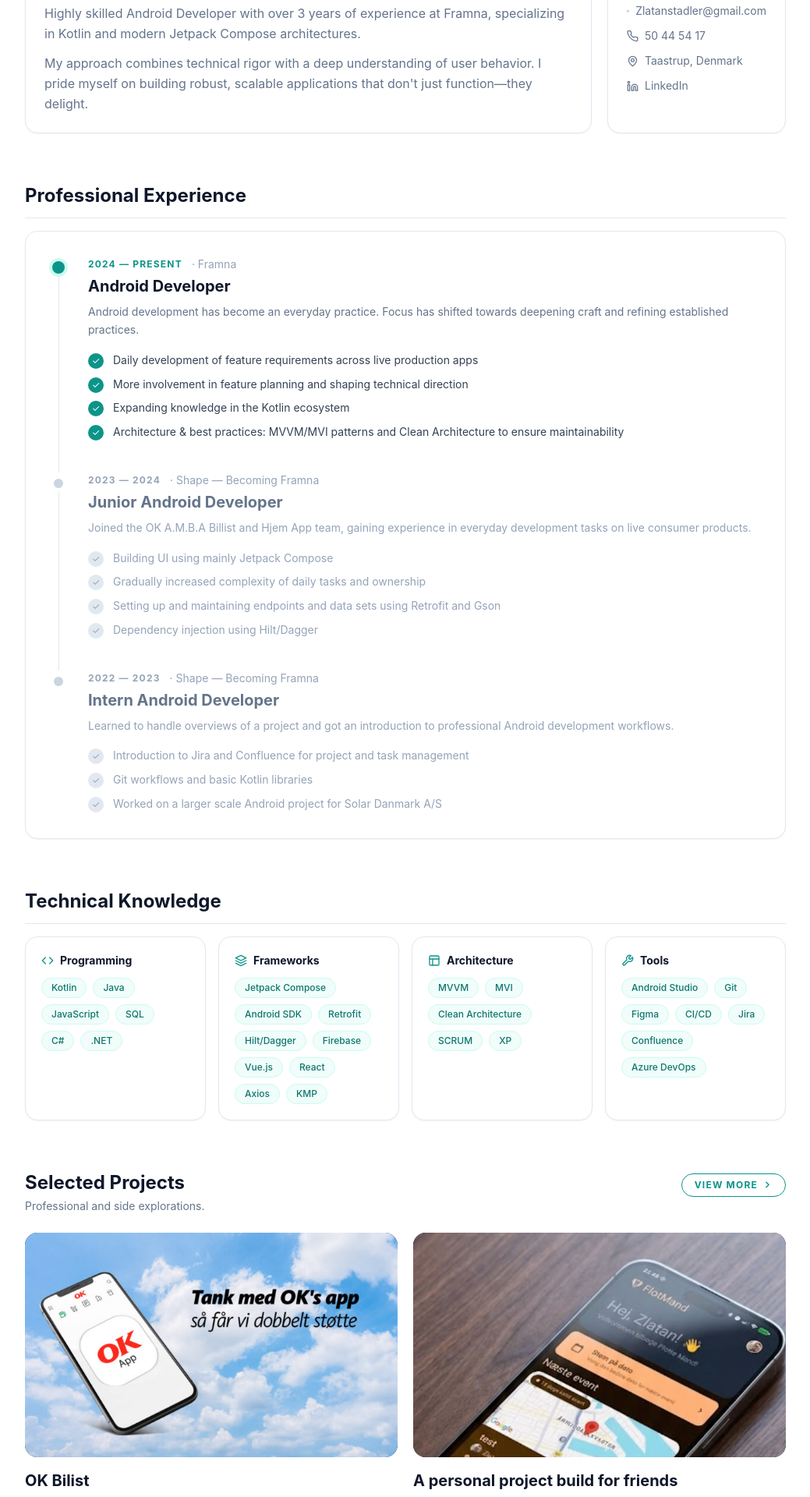
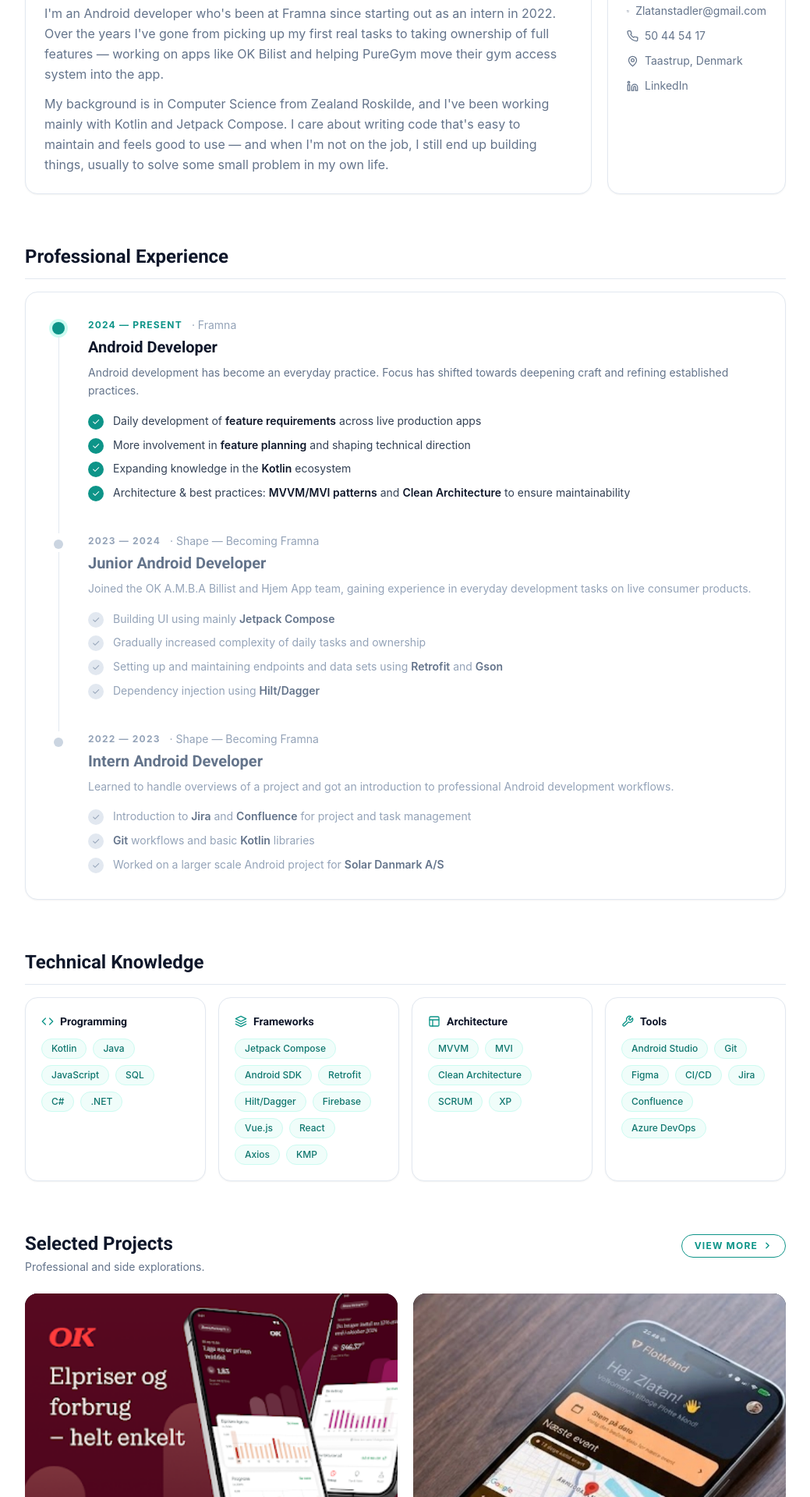
Before and after one commit to Zlatans3/zlatan-cv, a React (Vite) app: page / in a window 1280 px wide. Shown: the part 760-2680 px from the top of the page at 78% size, without its empty margins (120-1159 px from the left). Built offline with nearby package versions, Linux system fonts and the light colour scheme.

Commit message:
changing texts, add ok home article and bold text on keywords in the Professional Experience section

```diff
--- a/index.html
+++ b/index.html
@@ -4,6 +4,9 @@
     <meta charset="UTF-8" />
     <meta name="viewport" content="width=device-width, initial-scale=1.0" />
     <link rel="icon" type="image/x-icon" href="/assets/favicon.ico" />
+    <link rel="preconnect" href="https://fonts.googleapis.com" />
+    <link rel="preconnect" href="https://fonts.gstatic.com" crossorigin />
+    <link href="https://fonts.googleapis.com/css2?family=Roboto:wght@400;500;700;900&display=swap" rel="stylesheet" />
     <title>Zlatan Stadler - CV</title>
   </head>
   <body>
--- a/src/components/About.jsx
+++ b/src/components/About.jsx
@@ -8,10 +8,10 @@ export default function About() {
           <div className="bg-white border border-slate-200 rounded-2xl p-6 shadow-sm h-full">
             <h2 className="text-2xl font-bold text-slate-900 mb-4">About Me</h2>
             <p className="text-slate-500 leading-relaxed mb-3">
-              Highly skilled Android Developer with over 3 years of experience at Framna, specializing in Kotlin and modern Jetpack Compose architectures.
+              I'm an Android developer who's been at Framna since starting out as an intern in 2022. Over the years I've gone from picking up my first real tasks to taking ownership of full features — working on apps like OK Bilist and helping PureGym move their gym access system into the app.
             </p>
             <p className="text-slate-500 leading-relaxed">
-              My approach combines technical rigor with a deep understanding of user behavior. I pride myself on building robust, scalable applications that don't just function—they delight.
+              My background is in Computer Science from Zealand Roskilde, and I've been working mainly with Kotlin and Jetpack Compose. I care about writing code that's easy to maintain and feels good to use — and when I'm not on the job, I still end up building things, usually to solve some small problem in my own life.
             </p>
           </div>
         </FadeIn>
--- a/src/components/Experience.jsx
+++ b/src/components/Experience.jsx
@@ -1,4 +1,14 @@
 import FadeIn from './FadeIn'
+
+// Renders **bold** markers within a string
+function Bold({ text, active }) {
+  const parts = text.split(/\*\*(.*?)\*\*/g)
+  return parts.map((part, i) =>
+    i % 2 === 1
+      ? <strong key={i} className={active ? 'text-slate-900 font-semibold' : 'text-slate-500 font-semibold'}>{part}</strong>
+      : part
+  )
+}
 
 const roles = [
   {
@@ -7,10 +17,10 @@ const roles = [
     title: 'Android Developer',
     description: 'Android development has become an everyday practice. Focus has shifted towards deepening craft and refining established practices.',
     bullets: [
-      'Daily development of feature requirements across live production apps',
-      'More involvement in feature planning and shaping technical direction',
-      'Expanding knowledge in the Kotlin ecosystem',
-      'Architecture & best practices: MVVM/MVI patterns and Clean Architecture to ensure maintainability',
+      'Daily development of **feature requirements** across live production apps',
+      'More involvement in **feature planning** and shaping technical direction',
+      'Expanding knowledge in the **Kotlin** ecosystem',
+      'Architecture & best practices: **MVVM/MVI patterns** and **Clean Architecture** to ensure maintainability',
     ],
     active: true,
   },
@@ -20,10 +30,10 @@ const roles = [
     title: 'Junior Android Developer',
     description: 'Joined the OK A.M.B.A Billist and Hjem App team, gaining experience in everyday development tasks on live consumer products.',
     bullets: [
-      'Building UI using mainly Jetpack Compose',
+      'Building UI using mainly **Jetpack Compose**',
       'Gradually increased complexity of daily tasks and ownership',
-      'Setting up and maintaining endpoints and data sets using Retrofit and Gson',
-      'Dependency injection using Hilt/Dagger',
+      'Setting up and maintaining endpoints and data sets using **Retrofit** and **Gson**',
+      'Dependency injection using **Hilt/Dagger**',
     ],
     active: false,
   },
@@ -33,9 +43,9 @@ const roles = [
     title: 'Intern Android Developer',
     description: 'Learned to handle overviews of a project and got an introduction to professional Android development workflows.',
     bullets: [
-      'Introduction to Jira and Confluence for project and task management',
-      'Git workflows and basic Kotlin libraries',
-      'Worked on a larger scale Android project for Solar Danmark A/S',
+      'Introduction to **Jira** and **Confluence** for project and task management',
+      '**Git** workflows and basic **Kotlin** libraries',
+      'Worked on a larger scale Android project for **Solar Danmark A/S**',
     ],
     active: false,
   },
@@ -84,7 +94,9 @@ export default function Experience() {
                   {role.bullets.map((b) => (
                     <li key={b} className="flex gap-3 text-sm leading-relaxed">
                       <span className={`mt-0.5 w-5 h-5 rounded-full text-xs flex items-center justify-center flex-shrink-0 ${role.active ? 'bg-teal-600 text-white' : 'bg-slate-200 text-slate-400'}`}>✓</span>
-                      <span className={role.active ? 'text-slate-700' : 'text-slate-400'}>{b}</span>
+                      <span className={role.active ? 'text-slate-700' : 'text-slate-400'}>
+                        <Bold text={b} active={role.active} />
+                      </span>
                     </li>
                   ))}
                 </ul>
--- a/src/components/Hero.jsx
+++ b/src/components/Hero.jsx
@@ -22,8 +22,8 @@ export default function Hero() {
             Zlatan Stadler
           </h1>
           <p className="text-teal-100 text-lg leading-relaxed max-w-md">
-            Crafting seamless, performance-driven mobile experiences with Kotlin and Jetpack Compose.
-            Focused on architectural precision and editorial design standards.
+            Android developer based in Denmark. I work mostly in Kotlin and Jetpack Compose,
+            building apps that real people use every day.
           </p>
           <GitHubButton url="https://github.com/zlatanstadler" className="mt-8 px-6 py-3" />
         </div>
--- a/src/data/projects.js
+++ b/src/data/projects.js
@@ -1,29 +1,30 @@
 import okAppImg from '../assets/ok-app-display.jpg'
 import portfolioImg from '../assets/SCR-20260306-ttkt.jpeg'
 import pureGymImg from '../assets/puregym-display.jpg'
+import okHjemImg from '../assets/ok-hjem-display.jpg'
 
 const projects = [
-  {
-    img: okAppImg,
-    alt: 'OK Bilist',
-    title: 'OK Bilist',
-    desc: 'Official motorist application for OK A.M.B.A. At my time in Framna, I was responsible for the development of the OK Bilist app. I worked on a variety of features, including the integration of the app with the company\'s backend systems, and the implementation of new features such as front page and a redesigned refuel flow. read the case study from Framna here!',
-    tags: ['Compose', 'Retrofit'],
-    url: 'http://framna.com/cases/ok',
+    {
+    img: okHjemImg,
+    alt: 'OK Hjem rebranding',
+    title: 'OK Hjem — Rebranding',
+    desc: 'As part of OK\'s company-wide rebranding, I was responsible for redefining the design library inside the Hjem app — covering colours, typography, shadows, icons and all the UI changes that came with the new identity.',
+    tags: ['Compose', 'Design System', 'Retrofit'],
+    url: null,
     article: {
-      intro: 'OK Bilist is the official motorist app for OK A.M.B.A., one of Denmark\'s largest energy companies. I worked on this project during my time at Framna.',
+      intro: 'When OK A.M.B.A. went through a full company rebranding, the Hjem app needed to follow. I was the Android developer responsible for translating the new brand identity into the app\'s design system and rolling those changes out across the codebase.',
       sections: [
         {
-          heading: 'My Role',
-          body: 'I was the lead Android developer on the project, responsible for architecting and implementing key features in Jetpack Compose. I collaborated closely with designers and the backend team at OK to deliver a seamless refuelling experience.',
+          heading: 'Redefining the Design Library',
+          body: 'The work started with the design library. Together with the design team I went through every token in the system — colours, typography scales, elevation and shadow values, iconography — and mapped them to the new brand guidelines. The goal was to make sure nothing was hardcoded and that future brand updates could flow through the token layer without touching individual components.',
         },
         {
-          heading: 'Refuel Flow Redesign',
-          body: 'One of the core contributions was a complete redesign of the refuel flow. The previous flow was spread across multiple screens with unnecessary friction. We consolidated it into a guided, single-purpose experience with real-time price updates and station availability via Retrofit.',
+          heading: 'Rolling Out the Changes',
+          body: 'Once the library was in place the real work began: going through the app screen by screen and applying the updated tokens. Some components needed more than a colour swap — the new identity brought changes to corner radii, spacing rhythm and icon style that touched a lot of surfaces. Jetpack Compose\'s theming system made it manageable to apply changes consistently without duplicating logic.',
         },
         {
-          heading: 'Tech & Architecture',
-          body: 'The app is built entirely in Jetpack Compose with a clean MVVM architecture. Network calls are handled through Retrofit with a custom interceptor for OK\'s auth tokens. We also introduced a shared ViewModel pattern across the refuel flow to reduce state management complexity.',
+          heading: 'Keeping It Consistent',
+          body: 'One of the trickier parts was making sure the rebrand felt coherent across both the Hjem and Bilist apps, which share some underlying patterns but are maintained separately. I worked closely with the design team to flag inconsistencies early and keep the two apps aligned throughout the rollout.',
         },
       ],
     },
@@ -49,7 +50,32 @@ const projects = [
         },
         {
           heading: 'What I Learned',
-          body: 'This project pushed me to think seriously about offline support and conflict resolution in Firestore. I also explored Compose\'s state hoisting patterns at a depth I hadn\'t needed in professional projects yet.',
+          body: 'This project pushed me to think seriously about architecture and conflict resolution in Firestore. I also explored Compose\'s state hoisting patterns at a depth I hadn\'t needed in professional projects yet. this project was originally built in navigation 2 and was later migrated to navigation 3, which was a great opportunity to experience the benefits of the new API firsthand.',
+        },
+      ],
+    },
+  },
+  {
+    img: okAppImg,
+    alt: 'OK Bilist',
+    title: 'OK Bilist',
+    desc: 'Official motorist application for OK A.M.B.A. At my time in Framna, I was responsible for the development of the OK Bilist app. I worked on a variety of features, including the integration of the app with the company\'s backend systems, and the implementation of new features such as front page and a redesigned refuel flow. read the case study from Framna here!',
+    tags: ['Compose', 'Retrofit'],
+    url: 'http://framna.com/cases/ok',
+    article: {
+      intro: 'OK Bilist is the official motorist app for OK A.M.B.A., one of Denmark\'s largest energy companies. I worked on this project during my time at Framna.',
+      sections: [
+        {
+          heading: 'My Role',
+          body: 'I was the lead Android developer on the project, responsible for architecting and implementing key features in Jetpack Compose. I collaborated closely with designers and the backend team at OK to deliver a seamless refuelling experience.',
+        },
+        {
+          heading: 'Refuel Flow Redesign',
+          body: 'One of the core contributions was a complete redesign of the refuel flow. The previous flow was spread across multiple screens with unnecessary friction. We consolidated it into a guided, single-purpose experience with real-time price updates and station availability via Retrofit.',
+        },
+        {
+          heading: 'Tech & Architecture',
+          body: 'The app is built entirely in Jetpack Compose with a clean MVVM architecture. Network calls are handled through Retrofit with a custom interceptor for OK\'s auth tokens. We also introduced a shared ViewModel pattern across the refuel flow to reduce state management complexity.',
         },
       ],
     },
--- a/src/index.css
+++ b/src/index.css
@@ -3,7 +3,11 @@
 @tailwind utilities;
 
 body {
-  font-family: "Inter", "Segoe UI", Roboto, Arial, sans-serif;
+  font-family: "Inter", "Segoe UI", Arial, sans-serif;
+}
+
+h1, h2, h3, h4 {
+  font-family: "Roboto", sans-serif;
 }
 
 /* Organic blob shape — not expressible in Tailwind */
--- a/tailwind.config.js
+++ b/tailwind.config.js
@@ -2,7 +2,11 @@
 export default {
   content: ['./index.html', './src/**/*.{js,jsx}'],
   theme: {
-    extend: {},
+    extend: {
+      fontFamily: {
+        display: ['Roboto', 'sans-serif'],
+      },
+    },
   },
   plugins: [],
 }
```
Also changed, not shown: src/assets/ok-hjem-display.jpg (added).
